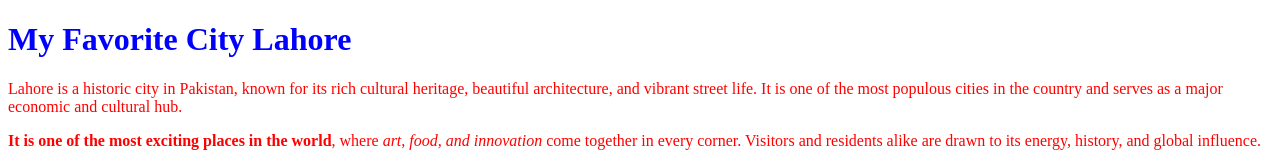
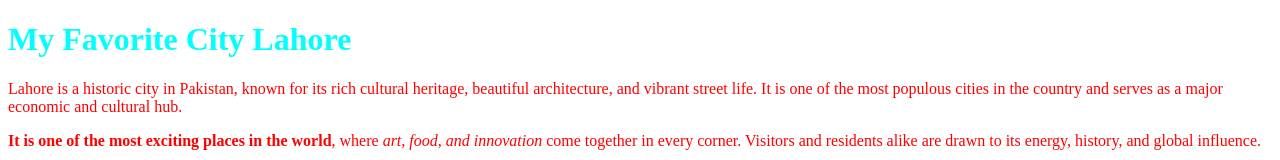
Before and after one commit to munisnauman1/munisnauman1.github.io, a plain HTML site: page Class-Exercises/Week2EX1.html in a window 1280 px wide. Shown: the top 160 px of the page. Drawn offline with Linux system fonts and the light colour scheme.

Commit message:
Update Week2EX1.html

```diff
--- a/Class-Exercises/Week2EX1.html
+++ b/Class-Exercises/Week2EX1.html
@@ -9,7 +9,7 @@
 
 </head>
 <body>
-  <h1 style="color: blue;">My Favorite City Lahore</h1>
+  <h1 class="text-color-yellow">My Favorite City Lahore</h1>
   <p>Lahore is a historic city in Pakistan, known for its rich cultural heritage, beautiful architecture, and vibrant street life. It is one of the most populous cities in the country and serves as a major economic and cultural hub.</p>
   <p><strong>It is one of the most exciting places in the world</strong>, where <em>art, food, and innovation</em> come together in every corner. Visitors and residents alike are drawn to its energy, history, and global influence.</p>
 
```
